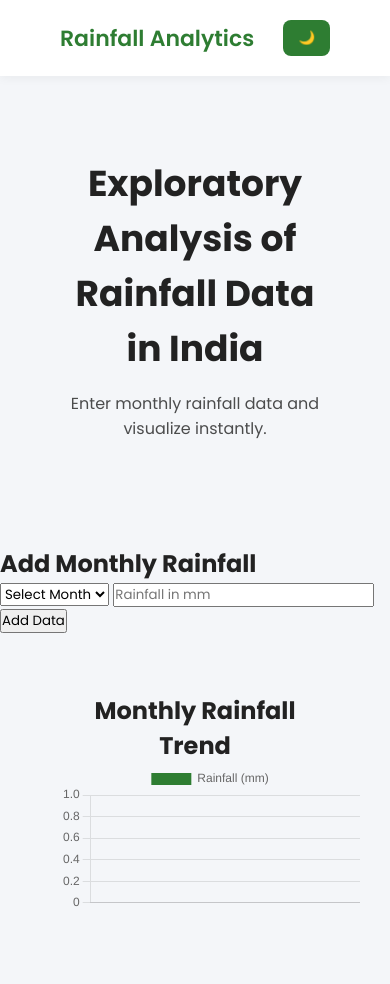
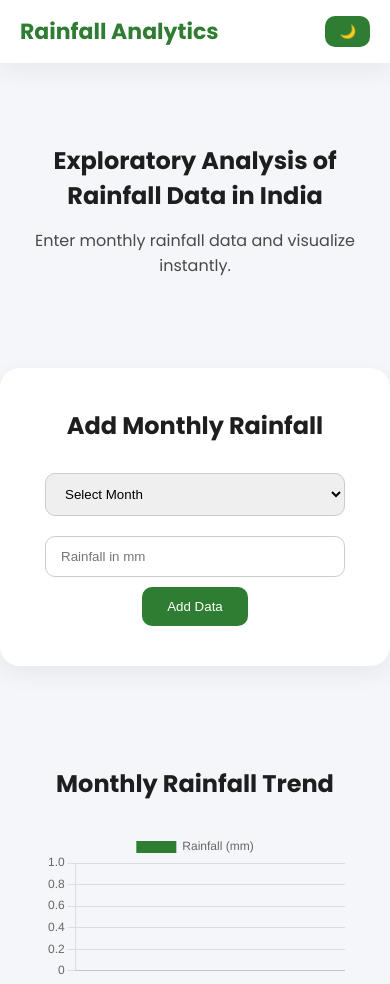
Before and after one commit to KarthikMaroju/Exploratory-Analysis-of-Rainfall-Data-in-India-for-Agriculture-, a plain HTML site: page index.html in a window 390 px wide. Shown: the top 984 px of the page. Drawn offline with nearby package versions, Linux system fonts and the light colour scheme; files whose address does not match are found by name.

Commit message:
Refactor CSS styles for better design consistency
Updated CSS variables for improved styling and responsiveness. Adjusted padding, shadows, and font weights for various elements.

```diff
--- a/css/style.css
+++ b/css/style.css
@@ -1,117 +1,208 @@
 :root {
     --primary: #2e7d32;
+    --primary-light: #4caf50;
     --background: #f4f6f9;
     --card: #ffffff;
-    --text: #222;
+    --text: #1e1e1e;
+    --shadow: 0 8px 25px rgba(0, 0, 0, 0.06);
 }
 
 body.dark {
     --background: #121212;
     --card: #1e1e1e;
-    --text: #f1f1f1;
+    --text: #f5f5f5;
+    --shadow: 0 8px 25px rgba(0, 0, 0, 0.4);
 }
 
+/* Reset */
 * {
     margin: 0;
     padding: 0;
     box-sizing: border-box;
-    font-family: 'Poppins', sans-serif;
 }
 
 body {
+    font-family: 'Poppins', sans-serif;
     background: var(--background);
     color: var(--text);
-    transition: 0.3s;
+    transition: 0.3s ease;
 }
 
+/* Header */
 header {
     display: flex;
     justify-content: space-between;
     align-items: center;
-    padding: 20px 60px;
+    padding: 18px 60px;
     background: var(--card);
-    box-shadow: 0 2px 10px rgba(0,0,0,0.05);
+    box-shadow: var(--shadow);
+    position: sticky;
+    top: 0;
+    z-index: 1000;
 }
 
 .logo {
     font-size: 22px;
-    font-weight: 600;
+    font-weight: 700;
     color: var(--primary);
 }
 
 #themeToggle {
-    padding: 8px 15px;
+    padding: 8px 14px;
+    border-radius: 10px;
     border: none;
+    background: var(--primary);
+    color: #fff;
     cursor: pointer;
-    border-radius: 8px;
-    background: var(--primary);
-    color: white;
+    transition: 0.3s;
 }
 
+#themeToggle:hover {
+    background: var(--primary-light);
+}
+
+/* Hero Section */
 .hero {
-    padding: 80px 60px;
     text-align: center;
+    padding: 80px 20px 50px;
+    max-width: 1000px;
+    margin: auto;
 }
 
 .hero h1 {
     font-size: 36px;
+    font-weight: 700;
     margin-bottom: 15px;
 }
 
 .hero p {
     font-size: 16px;
-    margin-bottom: 25px;
     opacity: 0.8;
 }
 
-.btn-primary {
+/* Input Section */
+.input-section {
+    text-align: center;
+    padding: 40px 20px;
+    background: var(--card);
+    margin: 40px auto;
+    max-width: 900px;
+    border-radius: 20px;
+    box-shadow: var(--shadow);
+}
+
+.input-section h2 {
+    margin-bottom: 20px;
+}
+
+.input-section select,
+.input-section input {
+    padding: 12px 15px;
+    margin: 10px;
+    border-radius: 10px;
+    border: 1px solid #ccc;
+    width: 200px;
+    transition: 0.3s;
+}
+
+.input-section select:focus,
+.input-section input:focus {
+    border-color: var(--primary);
+    outline: none;
+}
+
+.input-section button {
+    padding: 12px 25px;
+    border-radius: 10px;
+    border: none;
     background: var(--primary);
-    color: white;
-    padding: 12px 30px;
-    border: none;
-    border-radius: 30px;
+    color: #fff;
     cursor: pointer;
     transition: 0.3s;
 }
 
-.btn-primary:hover {
+.input-section button:hover {
+    background: var(--primary-light);
     transform: scale(1.05);
 }
 
+/* Stats Cards */
 .stats {
     display: flex;
     justify-content: center;
     gap: 30px;
-    padding: 40px 60px;
+    padding: 40px 20px;
     flex-wrap: wrap;
 }
 
 .card {
     background: var(--card);
     padding: 30px;
-    width: 250px;
-    border-radius: 15px;
-    box-shadow: 0 8px 25px rgba(0,0,0,0.05);
+    width: 260px;
+    border-radius: 20px;
+    box-shadow: var(--shadow);
     text-align: center;
+    transition: 0.3s;
+}
+
+.card:hover {
+    transform: translateY(-8px);
 }
 
 .card h3 {
     margin-bottom: 10px;
+    font-size: 18px;
 }
 
+.card p {
+    font-size: 20px;
+    font-weight: 600;
+    color: var(--primary);
+}
+
+/* Chart Section */
 .chart-section {
-    padding: 60px;
     text-align: center;
+    padding: 60px 20px;
+}
+
+.chart-section h2 {
+    margin-bottom: 30px;
+    font-size: 24px;
 }
 
 canvas {
-    max-width: 800px;
+    max-width: 900px;
     margin: auto;
 }
 
+/* Footer */
 footer {
     text-align: center;
     padding: 20px;
     background: var(--card);
-    margin-top: 40px;
+    box-shadow: var(--shadow);
+    margin-top: 50px;
+    font-size: 14px;
 }
+
+/* Responsive */
+@media (max-width: 768px) {
+    header {
+        padding: 15px 20px;
+    }
+
+    .hero h1 {
+        font-size: 24px;
+    }
+
+    .input-section select,
+    .input-section input {
+        width: 100%;
+        max-width: 300px;
+    }
+
+    .card {
+        width: 90%;
+    }
+}
```
